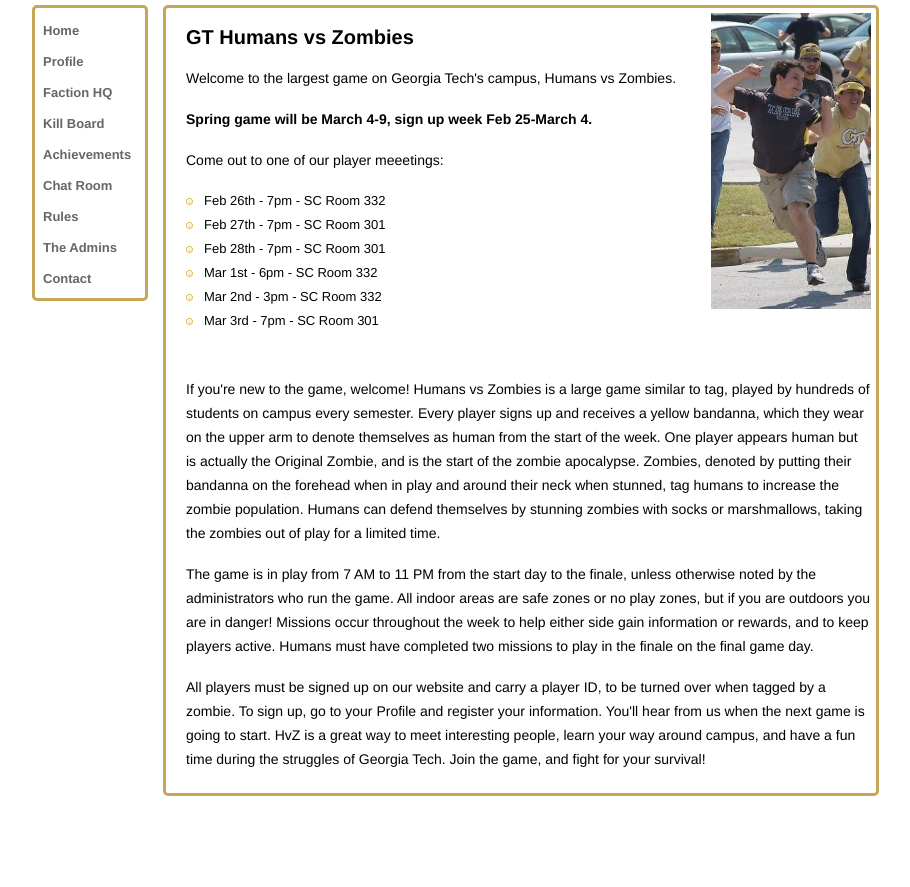
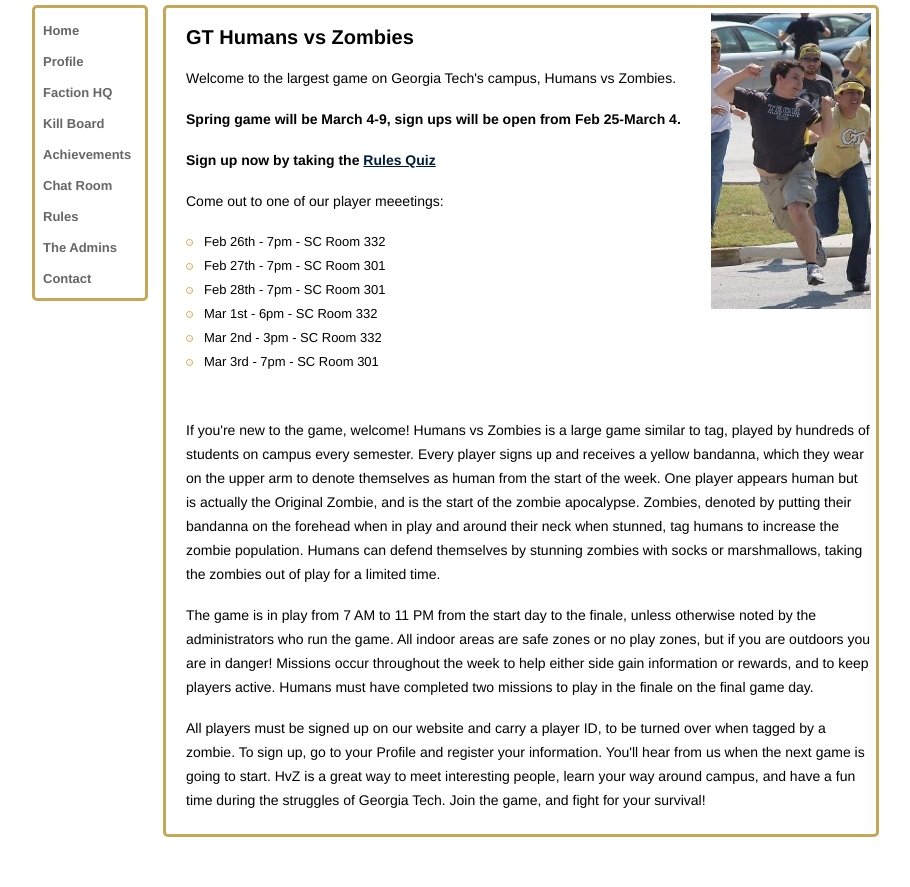
Before and after one commit to Noirbot/HvZ, a PHP site: page / in a window 1280 px wide. Shown: the part 172-1059 px from the top of the page, without its empty margins (88-998 px from the left). Before the commit the page ends 968 px from the top, so only its background shows below. Run offline with PHP 8.4, Linux system fonts and the light colour scheme; data that the repository does not hold is empty.

Commit message:
Updating front page with a link to sign-up.

```diff
--- a/index.php
+++ b/index.php
@@ -36,7 +36,8 @@
             <img src="images/NumaNumaHuman.jpg" alt="RUN!" style="float: right; margin-left:10px;">
             <h2>GT Humans vs Zombies</h2>
 			<p>Welcome to the largest game on Georgia Tech's campus, Humans vs Zombies.</p>
-			<p><strong>Spring game will be March 4-9, sign up week Feb 25-March 4.</strong></p>
+			<p><strong>Spring game will be March 4-9, sign ups will be open from Feb 25-March 4.</strong></p>
+            <p><strong>Sign up now by taking the <a href="/rules/quiz/rules_quiz.php">Rules Quiz</a></strong></p>
             <p>Come out to one of our player meeetings:</p>
             <ul>
                 <li>Feb 26th - 7pm - SC Room 332</li>
```
